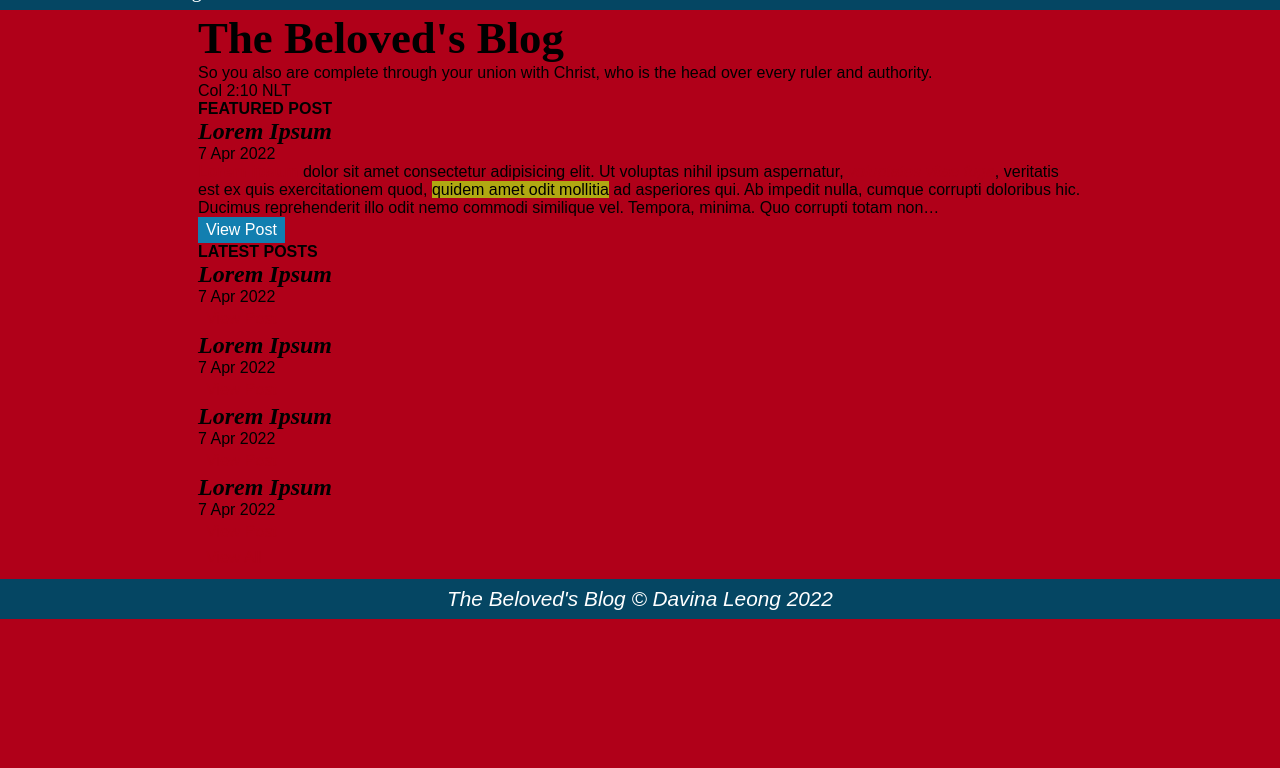
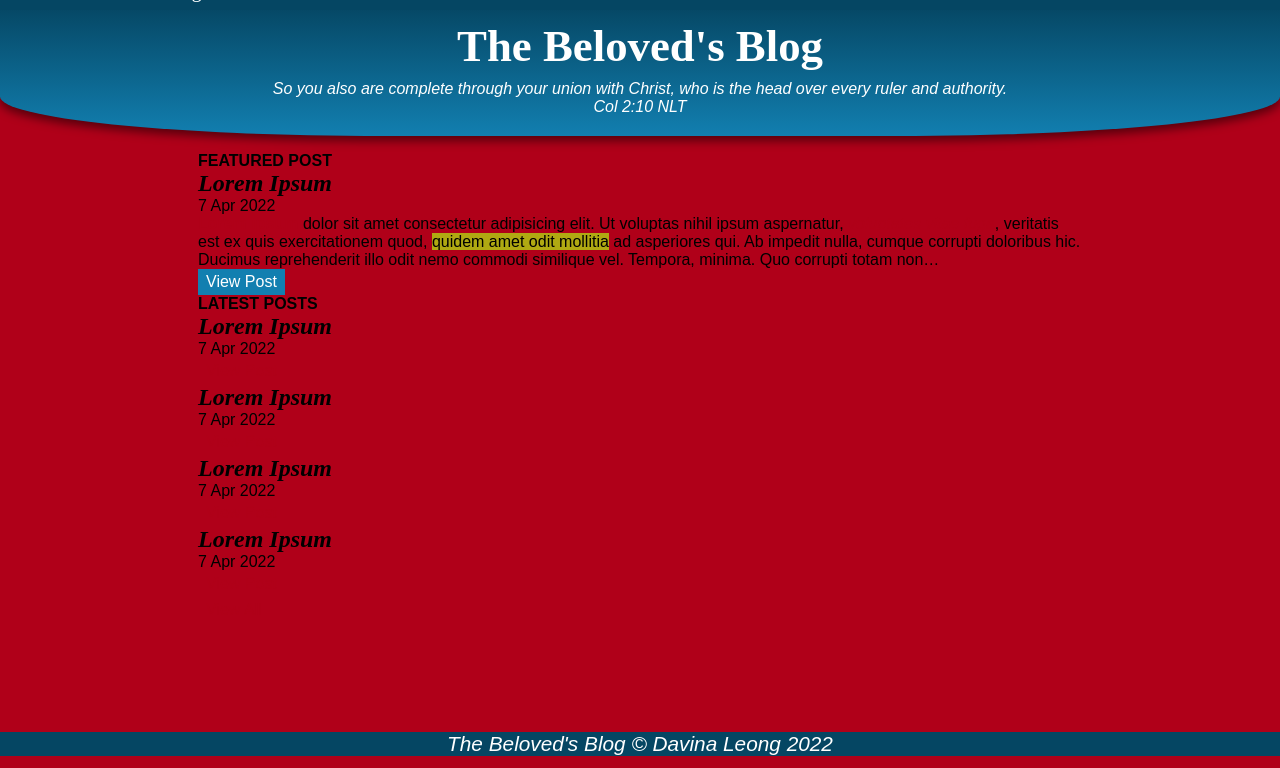
Before and after one commit to davinaleong/proj-beloved-blog-template, an Astro site: page / in a window 1280 px wide. Shown: the part 32-800 px from the top of the page. Built offline with nearby package versions, Linux system fonts and the light colour scheme; Astro itself is replaced by a stand-in of ours; a web font is replaced by a local one.

Commit message:
Styled hero section

```diff
--- a/src/layouts/MainLayout.astro
+++ b/src/layouts/MainLayout.astro
@@ -20,9 +20,7 @@
   	<MainHeader />
 
 	<main class="main-content">
-		<div class="container">
-			<slot></slot>
-		</div>
+		<slot></slot>
 	</main>
 
 	<MainFooter />
--- a/src/pages/index.astro
+++ b/src/pages/index.astro
@@ -8,14 +8,19 @@ import MainLayout from '../layouts/MainLayout.astro';
 
 <MainLayout bodyClass="bg-accent-1">
 	<section class="hero-section">
+		<div class="container">
+			<header class="section-header">
 				<h1 class="site-title">The Beloved's Blog</h1>
 				<p class="hero-subtitle">
 					So you also are complete through your union with Christ, who is the head over every ruler and authority.<br>
 					Col 2:10 NLT
 				</p>
+			</header>
+		</div>
 	</section>
 
 	<section class="featured-section">
+		<div class="container">
 			<header class="section-header">
 				<h2 class="section-title">Featured Post</h2>
 			</header>
@@ -28,9 +33,11 @@ import MainLayout from '../layouts/MainLayout.astro';
 				</p>
 				<a href="/post" class="btn btn-primary">View Post</a>
 			</article>
+		</div>
 	</section>
 
 	<section class="content-section">
+		<div class="container">
 			<header class="section-header">
 				<h2 class="section-title">Latest Posts</h2>
 			</header>
@@ -64,5 +71,6 @@ import MainLayout from '../layouts/MainLayout.astro';
 					<a href="/archive" class="btn btn-link">View All</a>
 				</div>
 			</div>
+		</div>
 	</section>
 </MainLayout>
--- a/src/styles/_base.scss
+++ b/src/styles/_base.scss
@@ -1,14 +1,16 @@
 body {
-    min-height: 100vh;
-    padding-top: 36px;
+  font-family: family("body");
+  font-size: size("root");
 }
 
 .icon {
-    width: 1em;
+  width: 1em;
 }
 
 .container {
-    width: min(breakpoint("tablet"), 90%);
-    @extend .mx-auto;
-    @extend .p-2;
+  width: min(breakpoint("tablet"), 90%);
+  margin-left: auto;
+  margin-right: auto;
+  padding-left: spacer("2");
+  padding-right: spacer("2");
 }
--- a/src/styles/_helpers.scss
+++ b/src/styles/_helpers.scss
@@ -166,7 +166,7 @@ $value in $spacers {
 /// Box Shadows
 @each $key,
 $value in $box-shadows {
-    .bs-#{$key} {
+    .shadow-#{$key} {
         box-shadow: $value;
     }
 }
--- /dev/null
+++ b/src/styles/_sections.scss
@@ -0,0 +1,17 @@
+main {
+  padding-top: 36px;
+  min-height: calc(100vh - 36px);
+}
+
+.hero-section {
+  @extend .pt-3;
+  @extend .pb-4;
+  @extend .mb-3;
+  @extend .shadow-hero;
+
+  color: color("white");
+  background-color: color("primary-dark");
+  text-align: text-alignment("center");
+  background-image: linear-gradient(color("primary-dark"), color("primary"));
+  border-radius: 0 0 30% 30%;
+}
--- a/src/styles/_type.scss
+++ b/src/styles/_type.scss
@@ -7,7 +7,8 @@ a {
   color: color("accent-1");
   text-decoration: text-decoration("underline");
 
-  &:hover, &:focus {
+  &:hover,
+  &:focus {
     color: darken(color("accent-1"), 5%);
   }
 }
@@ -16,6 +17,8 @@ a {
   font-family: family("heading");
   font-size: size("site-title");
   font-weight: weight("bold");
+  font-weight: weight("black");
+  @extend .mb-2;
 }
 
 .page-title {
@@ -36,23 +39,36 @@ a {
   font-style: style("italic");
 }
 
-.date {
-  font-size: size("date");
+.hero-subtitle {
+  font-style: style("italic");
 }
 
-strong, b, em, i, code {
+.date {
+  font-size: size("small");
+}
+
+strong,
+b,
+em,
+i,
+code {
   color: color("accent-1");
 }
 
 .color-accent-1 {
-  strong, b, em, i, code {
+  strong,
+  b,
+  em,
+  i,
+  code {
     color: color("primary");
   }
 
   a {
     color: color("primary");
 
-    &:hover, &:focus {
+    &:hover,
+    &:focus {
       color: darken(color("primary"), 5%);
     }
   }
--- a/src/styles/_variables.scss
+++ b/src/styles/_variables.scss
@@ -178,7 +178,7 @@ $breakpoints: (
 
 /// Box Shadows
 $box-shadows: (
-  "hero": 3px 0 5px rgba(1, 1, 1, 0.3),
+  "hero": 0 5px 10px rgba(0, 0, 0, 0.5),
 );
 
 @function box-shadow($key) {
--- a/src/styles/main.scss
+++ b/src/styles/main.scss
@@ -1,9 +1,11 @@
 @import "fonts";
+@import "variables";
+
 @import "reset";
-@import "variables";
 @import "base";
 @import "helpers";
 @import "type";
 @import "buttons";
 @import "header";
 @import "footer";
+@import "sections";
```
Lines whose indentation alone changed are shown as unchanged.
